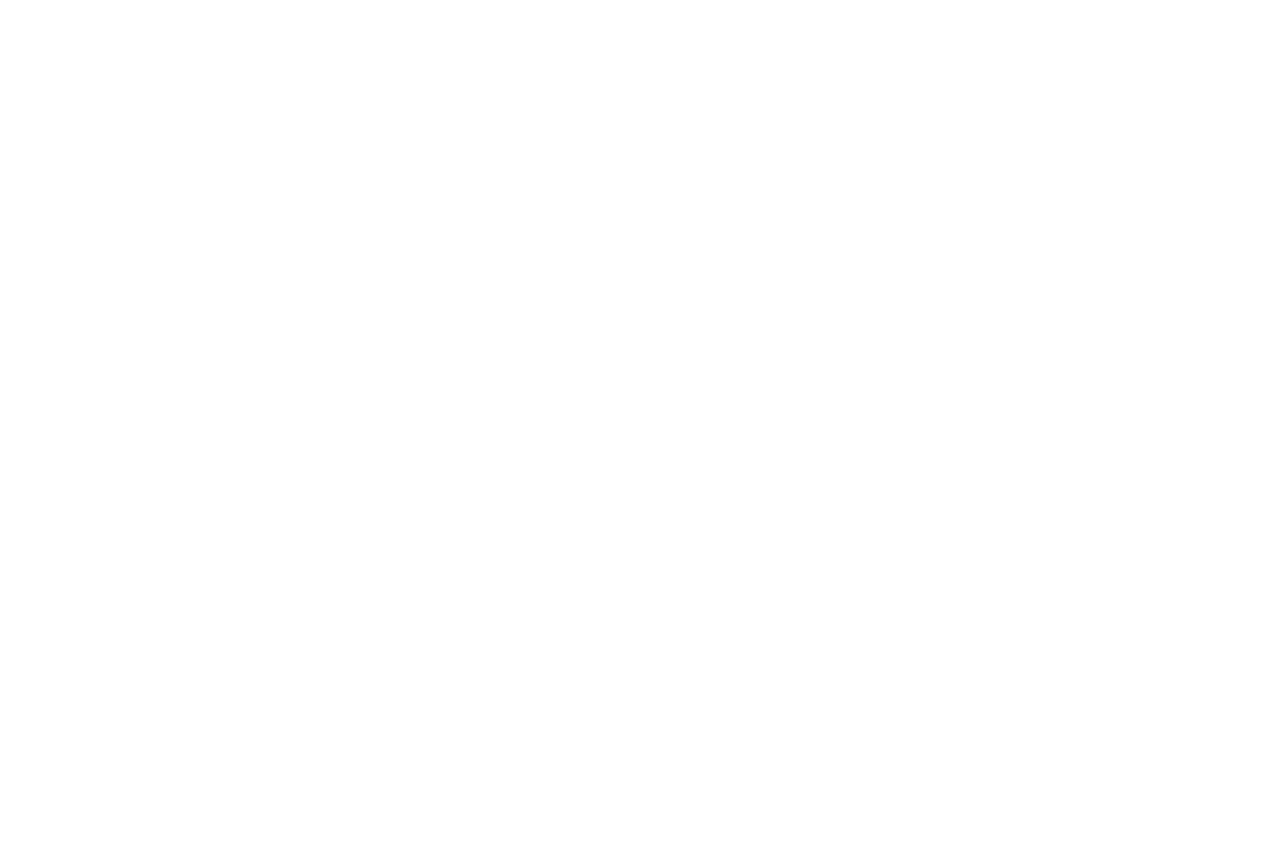
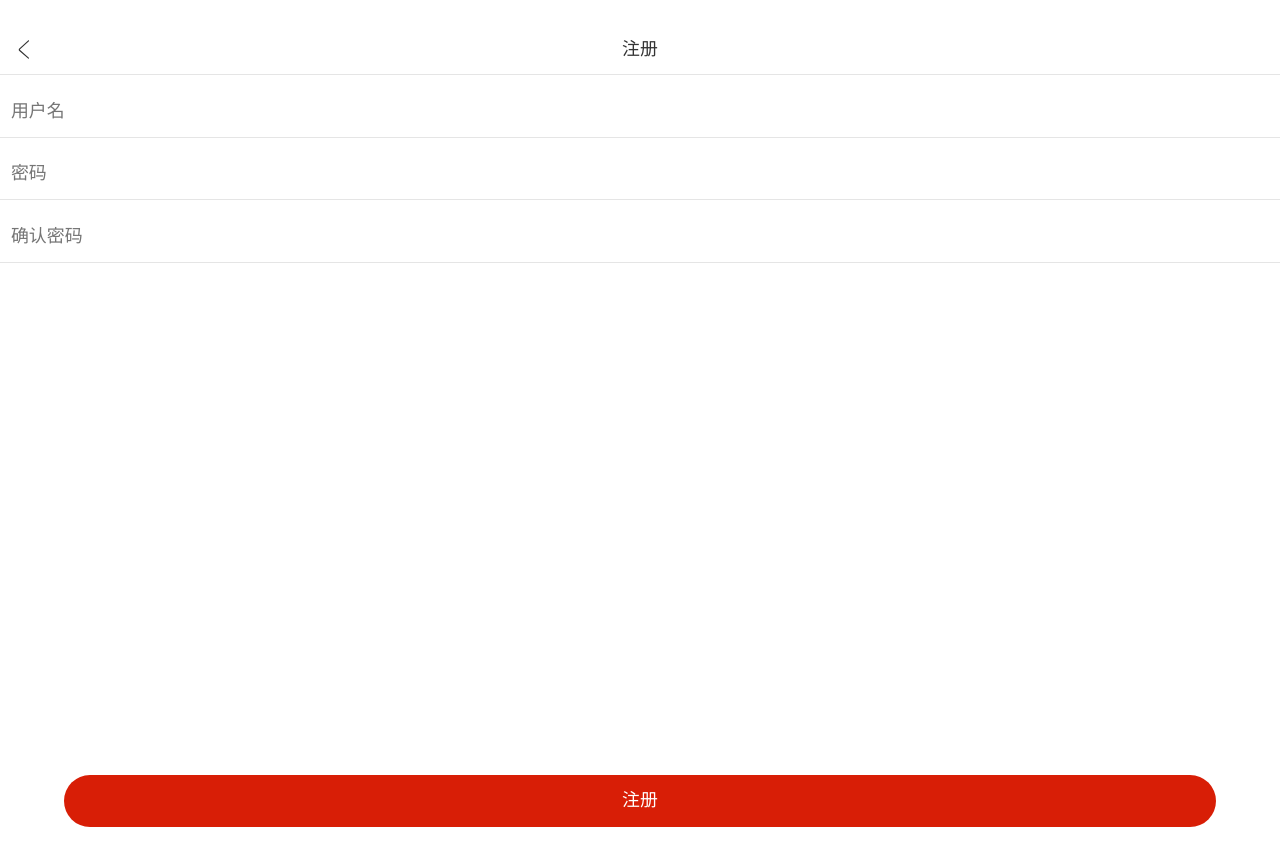
Before and after one commit to hekun138/imooc-hybrid-web, a Vue app: page /register in a window 1280 px wide. Shown: the top 866 px of the page. Before the commit the page ends 800 px from the top, so only its background shows below. Built offline with nearby package versions, Linux system fonts and the light colour scheme.

Commit message:
注册页面和沉浸式布局

```diff
--- a/src/assets/css/dimens.scss
+++ b/src/assets/css/dimens.scss
@@ -11,4 +11,7 @@
 $radiusSize: px2rem(6);
 $marginSize: px2rem(8);
 $checkSize: px2rem(18);
-$listGoodsImgSize: px2rem(100)
+$listGoodsImgSize: px2rem(100);
+
+// statusBar 的高度
+$statusBarHeight: px2rem(22);
--- a/src/components/currency/NavigationBar.vue
+++ b/src/components/currency/NavigationBar.vue
@@ -64,6 +64,8 @@
     line-height: px2rem(44);
     display: flex;
     justify-content: space-between;
+    // 适配沉浸式手机
+    padding-top: $statusBarHeight;
     .left,.right{
       display: flex;
       height: 100%;
--- a/src/views/Register.vue
+++ b/src/views/Register.vue
@@ -1,19 +1,71 @@
 <template>
-  <div class="">
+  <div class="register-page">
+    <navigation-bar :pageName="'注册'" @onLeftClick="onBackClick"></navigation-bar>
+    <!-- 内容区 -->
+    <div class="register-page-content">
+      <div class="input-container">
+        <input v-model="username" type="text" placeholder="用户名"/>
+      </div>
+      <div class="input-container">
+        <input v-model="password" type="password" placeholder="密码"/>
+      </div>
+      <div class="input-container">
+        <input v-model="confirmPassword" type="password" placeholder="确认密码"/>
+      </div>
 
+      <div class="register-page-content-register page-commit" @click="onRegisterClick">注册</div>
+    </div>
   </div>
 </template>
 
 <script type="text/ecmascript-6">
+import NavigationBar from '@c/currency/NavigationBar.vue'
+
 export default {
   name: '',
   data () {
-    return {}
+    return {
+      username: '',
+      password: '',
+      confirmPassword: ''
+    }
   },
-  components: {},
-  methods: {}
+  components: {
+    NavigationBar
+  },
+  methods: {
+    onBackClick: function () {
+      this.$router.go(-1)
+    },
+    onRegisterClick: function () {
+      // 验证用户输入的合法性
+      if (this.username.length === 0) {
+        alert('请完善用户名')
+        return
+      }
+      if (this.password.length === 0 || this.password !== this.confirmPassword) {
+        alert('请完善密码')
+      }
+
+      // 与原生交互，保存用户输入的用户名和密码
+    }
+  }
 }
 </script>
 
 <style lang="scss" scoped>
+  @import '@css/style.scss';
+  .register-page{
+    position: absolute;
+    width: 100%;
+    height: 100%;
+    background-color: #fff;
+    &-content{
+      width: 100%;
+      height: 100%;
+      &-register{
+        margin-top: 40%;
+      }
+    }
+  }
 </style>
```
Also changed, not shown: src/App.vue (+7 -0 lines).
